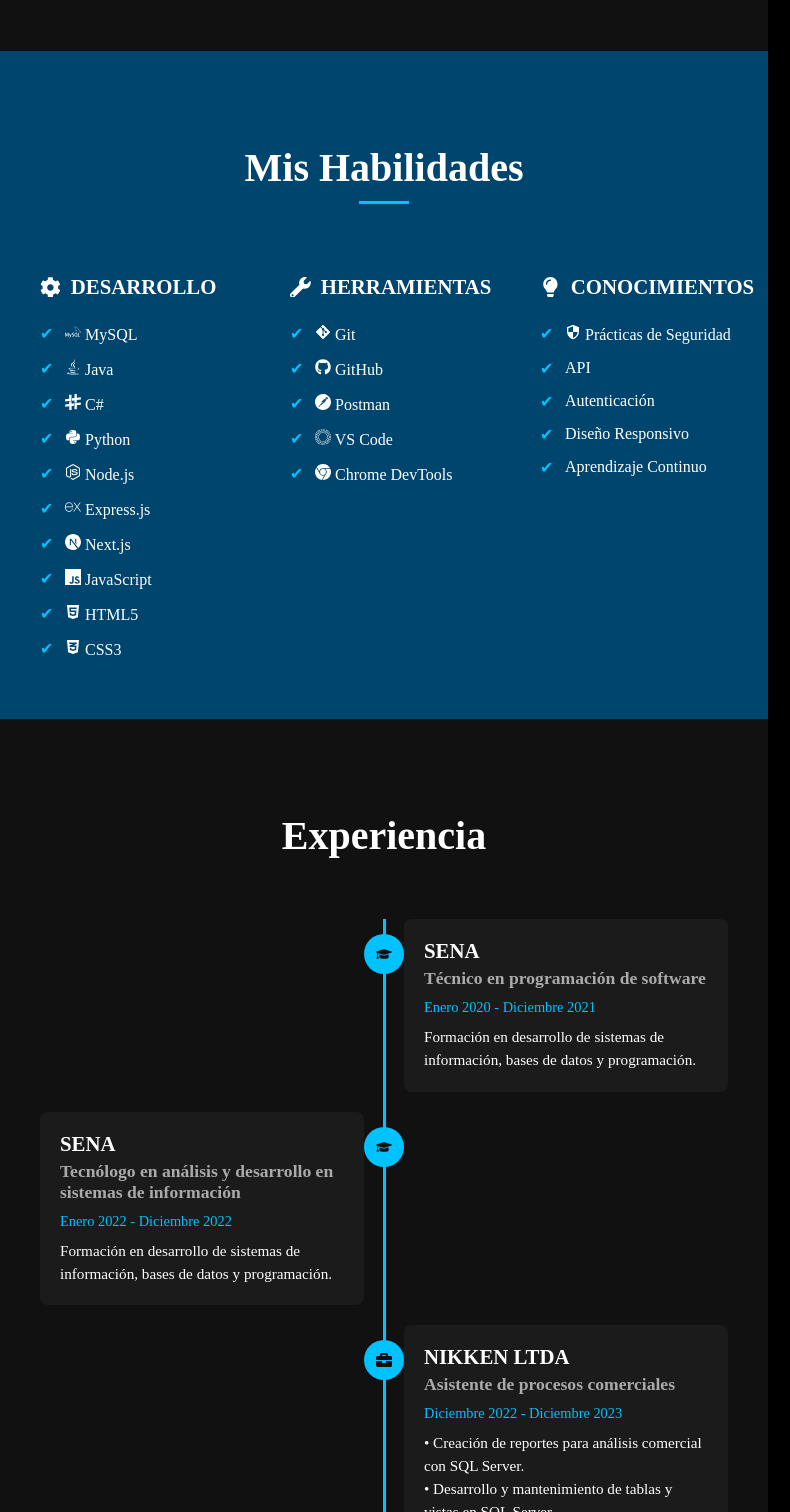
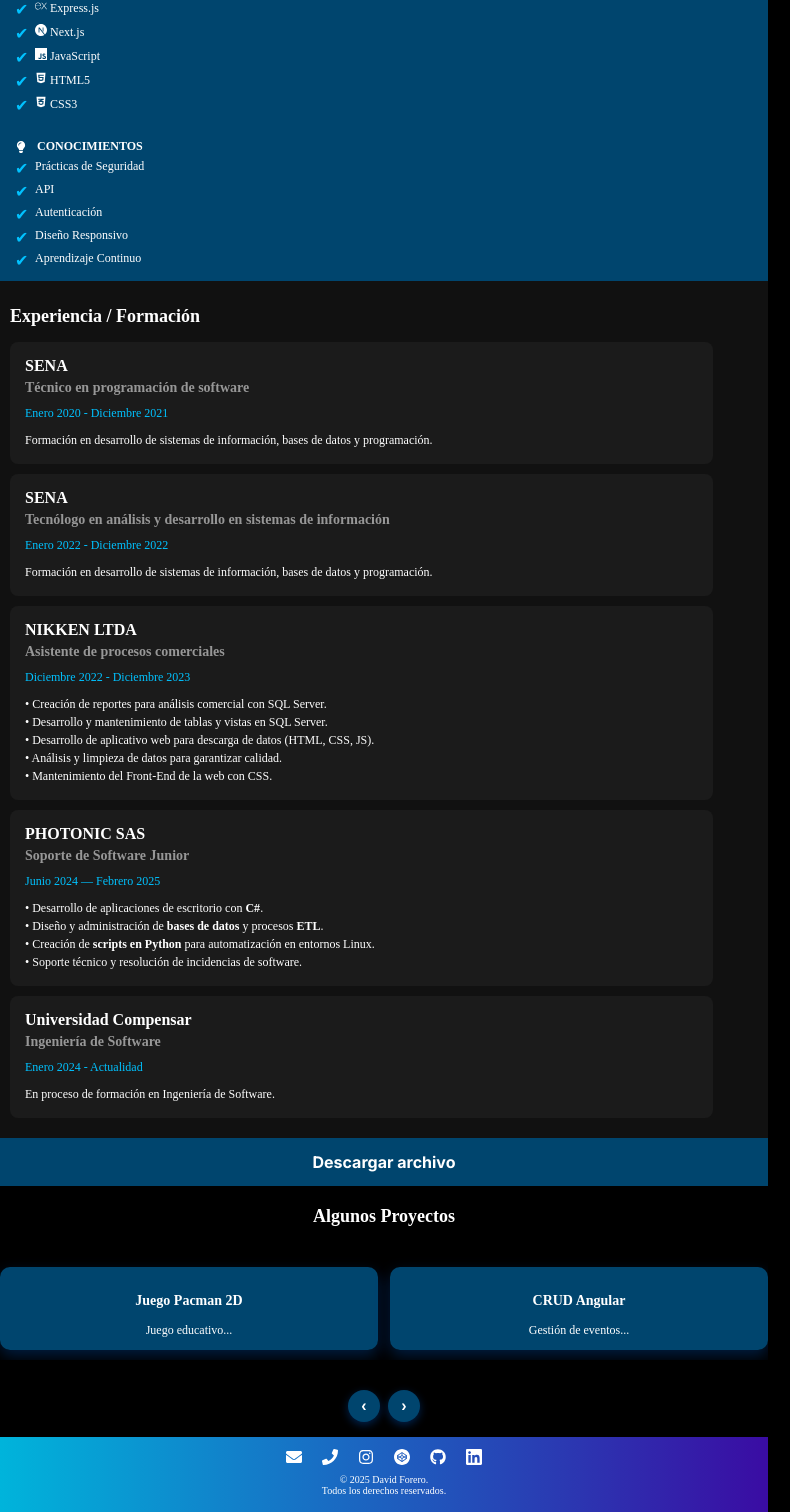
Before and after one commit to DavidForero2004/curriculum, a Next.js app in the folder portafolio/: page /dev0 in a window 768 px wide. Shown: the part 1259-2771 px from the top of the page, 790 px wide, since content can reach past the window. Built offline with nearby package versions, Linux system fonts and the light colour scheme; a web font is replaced by a local one.

Commit message:
styles-mobile-dev0

```diff
--- a/portafolio/src/components/dev0/experience.tsx
+++ b/portafolio/src/components/dev0/experience.tsx
@@ -9,7 +9,7 @@ export default function Experience() {
   return (
 
  <section className="banner-experience fade-section" id="experience-section">
-        <h2 className="experience-title">Experiencia</h2>
+        <h2 className="experience-title">Experiencia / Formación</h2>
         <div className="timeline">
           {/* Item 1 */}
           <div className="timeline-item right">
--- a/portafolio/src/components/dev0/habilidades.tsx
+++ b/portafolio/src/components/dev0/habilidades.tsx
@@ -22,7 +22,6 @@ import {
   FaWrench,
   FaLightbulb,
 } from "react-icons/fa";
-import { MdSecurity } from "react-icons/md";
 
 export default function Habilidades() {
   return (
@@ -96,7 +95,7 @@ export default function Habilidades() {
           </h3>
           <div className="skills-grid">
             <div className="skill-card">
-              <MdSecurity /> <span>Prácticas de Seguridad</span>
+             <span>Prácticas de Seguridad</span>
             </div>
             <div className="skill-card">
               <span>API</span>
--- a/portafolio/src/components/dev0/projects.tsx
+++ b/portafolio/src/components/dev0/projects.tsx
@@ -1,63 +1,111 @@
-import { inter } from "../../../public/fonts/font";
-import { useState } from "react";
+import { useEffect, useRef, useState } from "react";
+
+interface Project {
+  id: number;
+  title: string;
+  desc: string;
+}
 
 export default function Habilidades() {
-
-    // --- CARRUSEL ---
-      const [currentIndex, setCurrentIndex] = useState(0);
-      const visibleItems = 3;
-
-      const projects = [
+  const projects: Project[] = [
     {
       id: 1,
       title: "Gestor de Inventario",
-          desc: "Sistema para gestionar inventario en un bar, con registro de eventos y reportes.",
+      desc: "Sistema para gestionar inventario...",
     },
-        {
-          id: 2,
-          title: "Juego Pacman 2D",
-          desc: "Juego educativo en JavaScript, HTML y CSS, inspirado en Pacman.",
-        },
-        {
-          id: 3,
-          title: "CRUD Angular",
-          desc: "Gestión de eventos y roles, con Angular y MySQL.",
-        },
-        {
-          id: 4,
-          title: "App Calculadora",
-          desc: "Aplicación móvil de calculadora en Android (Kotlin y Java).",
-        },
-        {
-          id: 5,
-          title: "Portafolio Next.js",
-          desc: "Este mismo portafolio, construido con Next.js y React Icons.",
-        },
+    { id: 2, title: "Juego Pacman 2D", desc: "Juego educativo..." },
+    { id: 3, title: "CRUD Angular", desc: "Gestión de eventos..." },
+    { id: 4, title: "App Calculadora", desc: "Aplicación móvil..." },
+    { id: 5, title: "Portafolio Next.js", desc: "Este mismo portafolio..." },
   ];
 
+  const visibleItems = 2; // tarjetas visibles a la vez
+  const autoplay = true;
+  const autoplayInterval = 5000;
+  const loop = true;
+
   const totalItems = projects.length;
-      const maxIndex = totalItems - visibleItems;
+  const [currentIndex, setCurrentIndex] = useState(0);
+
+  const containerRef = useRef<HTMLDivElement>(null);
+  const trackRef = useRef<HTMLDivElement>(null);
+
+  const [cardWidthPx, setCardWidthPx] = useState(0);
+  const [gapPx, setGapPx] = useState(0);
+
+  // recalcular anchos y gaps al montar y redimensionar
+  useEffect(() => {
+    function recalc() {
+      const container = containerRef.current;
+      const track = trackRef.current;
+      if (!container || !track) return;
+
+      const containerW = container.clientWidth;
+      const gapStr =
+        window.getComputedStyle(track).getPropertyValue("gap") || "0px";
+      const gap = parseFloat(gapStr);
+
+      const v = Math.min(visibleItems, totalItems);
+      const cardW = (containerW - gap * (v - 1)) / v;
+
+      setGapPx(gap);
+      setCardWidthPx(cardW);
+
+      // ajustar currentIndex por si cambia tamaño
+      const maxIndex = Math.max(0, totalItems - v);
+      setCurrentIndex((prev) => Math.min(prev, maxIndex));
+    }
+
+    recalc();
+    window.addEventListener("resize", recalc);
+    return () => window.removeEventListener("resize", recalc);
+  }, [visibleItems, totalItems]);
+
+  // calcular maxTranslateX
+  const maxTranslate =
+    trackRef.current && containerRef.current
+      ? trackRef.current.scrollWidth - containerRef.current.clientWidth
+      : 0;
+  const maxIndex = Math.max(0, totalItems - visibleItems);
 
   const nextSlide = () => {
-        setCurrentIndex((prev) => (prev < maxIndex ? prev + 1 : prev));
+    setCurrentIndex((prev) => (prev < maxIndex ? prev + 1 : loop ? 0 : prev));
   };
 
   const prevSlide = () => {
-        setCurrentIndex((prev) => (prev > 0 ? prev - 1 : prev));
+    setCurrentIndex((prev) => (prev > 0 ? prev - 1 : loop ? maxIndex : 0));
   };
+
+  // autoplay
+  useEffect(() => {
+    if (!autoplay) return;
+    const id = setInterval(() => {
+      nextSlide();
+    }, autoplayInterval);
+    return () => clearInterval(id);
+  }, [autoplay, autoplayInterval, cardWidthPx, gapPx, maxTranslate]);
+
+  const translateX = Math.min(
+    currentIndex * (cardWidthPx + gapPx),
+    maxTranslate
+  );
+
   return (
+    <section className="banner-projects fade-section" id="projects-section">
+      <h2 className="projects-title">Algunos Proyectos</h2>
 
-      <section className="banner-projects fade-section" id="projects-section">
-        <h2 className={`${inter.className} projects-title`}>Algunos Proyectos</h2>
-        <div className="carousel-container">
+      <div className="carousel-container" ref={containerRef}>
         <div
           className="carousel-track"
-            style={{
-              transform: `translateX(-${currentIndex * (100 / visibleItems)}%)`,
-            }}
+          ref={trackRef}
+          style={{ transform: `translateX(-${translateX}px)` }}
         >
           {projects.map((p) => (
-              <div key={p.id} className="project-card">
+            <div
+              key={p.id}
+              className="project-card"
+              style={{ width: cardWidthPx ? `${cardWidthPx}px` : "auto" }}
+            >
               <h3>{p.title}</h3>
               <p>{p.desc}</p>
             </div>
@@ -65,10 +113,13 @@ export default function Habilidades() {
         </div>
       </div>
 
-        {/* Botones */}
       <div className="carousel-buttons">
-          <button onClick={prevSlide}>‹</button>
-          <button onClick={nextSlide}>›</button>
+        <button onClick={prevSlide} aria-label="Anterior">
+          ‹
+        </button>
+        <button onClick={nextSlide} aria-label="Siguiente">
+          ›
+        </button>
       </div>
     </section>
   );
--- a/portafolio/src/styles/dev0/page.css
+++ b/portafolio/src/styles/dev0/page.css
@@ -17,7 +17,7 @@
   text-align: center;
 
   /* 🔹 transición definida SOLO aquí */
-  transition:2s ease-in-out;
+  transition: 2s ease-in-out;
 }
 
 .banner-intro:hover {
@@ -60,9 +60,8 @@ p {
   justify-content: center;
   font-weight: bold;
   position: absolute;
-  bottom: 50;
+  bottom: 1px;
 }
-
 
 /* 🔹 NAV LINKS */
 .nav-links {
@@ -145,7 +144,6 @@ p {
 .circle-span:hover {
   transform: scale(1.2);
 }
-
 
 .banner-about {
   background-color: #111;
@@ -438,7 +436,7 @@ p {
   border-radius: 12px;
   text-align: center;
   max-width: 300px;
-  box-shadow: 0 8px 25px rgba(0,0,0,0.3);
+  box-shadow: 0 8px 25px rgba(0, 0, 0, 0.3);
   animation: pop-in 0.3s ease-out;
 }
 
@@ -467,10 +465,15 @@ p {
 }
 
 @keyframes pop-in {
-  0% { transform: scale(0.7); opacity: 0; }
-  100% { transform: scale(1); opacity: 1; }
+  0% {
+    transform: scale(0.7);
+    opacity: 0;
+  }
+  100% {
+    transform: scale(1);
+    opacity: 1;
+  }
 }
-
 
 .download-cv {
   position: relative;
@@ -531,122 +534,255 @@ p {
   transform: translateY(0);
 }
 
+/* Animación de aparición con scroll */
+.fade-section {
+  opacity: 0.35;
+  transform: translateY(0);
+  transition: opacity 0.3s linear, transform 0.3s linear;
+}
+
+.visible-section {
+  opacity: 1;
+  transform: translateY(0);
+  transition: 0.1s;
+}
+
+/* ===================== */
+/* CARRUSEL RESPONSIVE   */
+/* ===================== */
+
 .carousel-container {
-  width: 80%;
+  width: 95%;
   overflow: hidden;
   position: relative;
-  margin: 40px auto;
-  padding: 20px 0;
+  margin: 30px auto;
+  padding: 10px 0;
 }
 
 .carousel-track {
   display: flex;
-  transition: transform 0.6s ease-in-out;
-  gap: 20px;
-}
-.projects-title{
-  margin-top: 35px;
-  font-size: 3em;
-color: whitesmoke;
-text-align: center;
+  gap: 16px;
+  transition: transform 0.45s cubic-bezier(0.2, 0.8, 0.2, 1);
+  will-change: transform;
 }
 
 .project-card {
-  flex: 0 0 calc((100% - 50px) / 3); /* 3 visibles, con gap de 20px */
-
-  background: linear-gradient(135deg, #00456e, #00456e); /* Azul degradado */
+  flex: 0 0 auto;
+  background: linear-gradient(135deg, #00456e, #00456e);
   color: white;
-  padding: 20px;
-  border-radius: 16px;
+  padding: 16px;
+  border-radius: 12px;
   box-sizing: border-box;
-  box-shadow: 0 8px 20px rgba(0, 114, 255, 0.25);
+  box-shadow: 0 6px 15px rgba(0, 114, 255, 0.25);
   text-align: center;
   cursor: pointer;
   transition: transform 0.3s ease, box-shadow 0.3s ease;
-  position: relative;
-  overflow: hidden;
 }
 
-/* ✨ Animación hover */
 .project-card:hover {
-  transform: translateY(-8px) scale(1.03);
-  box-shadow: 0 12px 30px rgba(0, 114, 255, 0.4);
+  transform: translateY(-5px) scale(1.02);
+  box-shadow: 0 10px 25px rgba(0, 114, 255, 0.35);
 }
 
-/* Animación decorativa (borde brillante) */
-.project-card::before {
-  content: "";
-  position: absolute;
-  top: -50%;
-  left: -50%;
-  width: 200%;
-  height: 200%;
-  background: radial-gradient(circle, rgba(255,255,255,0.15) 20%, transparent 60%);
-  transform: rotate(25deg);
-  transition: opacity 0.3s ease;
-  opacity: 0;
-}
-
-.project-card:hover::before {
-  opacity: 1;
-}
-
-/* Títulos */
-.project-card h3 {
-  font-size: 1.3rem;
-  font-weight: bold;
-  margin-bottom: 10px;
-}
-
-/* Descripciones */
-.project-card p {
-  font-size: 1rem;
-  line-height: 1.4;
-  opacity: 0.9;
-}
-
+/* Botones */
 .carousel-buttons {
   display: flex;
   justify-content: center;
-  gap: 15px;
-  margin-top: 20px;
-  margin-bottom: 20px;
+  gap: 10px;
+  margin-top: 15px;
 }
 
 .carousel-buttons button {
-  width: 42px;
-  height: 42px;
+  width: 38px;
+  height: 38px;
   border-radius: 50%;
   border: none;
   background: #00456e;
   color: white;
-  font-size: 1.2rem;
+  font-size: 1.1rem;
   font-weight: bold;
   cursor: pointer;
-  box-shadow: 0 4px 10px rgba(0, 114, 255, 0.3);
+  box-shadow: 0 3px 8px rgba(0, 114, 255, 0.3);
   transition: background 0.3s ease, transform 0.2s ease;
 }
 
 .carousel-buttons button:hover {
   background: #005fd1;
-  box-shadow: 0 0 8px 10px #005ed185;
-
   transform: scale(1.1);
 }
 
-/* Animación de aparición con scroll */
-.fade-section {
-  opacity: 0.35;
-  transform: translateY(0);
-   transition: opacity 0.3s linear, transform 0.3s linear;
+/** MOBILE **/
+@media (min-width: 320px) and (max-width: 768px) {
+  .banner-about {
+    flex-direction: column;
+    height: auto;
+    text-align: center;
+  }
+  .image-about {
+    display: none;
+  }
+  #name {
+    font-size: 32px;
+  }
+  #occupation {
+    font-size: 14px;
+  }
+  .text-about {
+    padding: 15px;
+  }
+  .text-about h1,
+  .skills-title,
+  .experience-title {
+    font-size: 18px;
+    text-decoration: dashed;
+    margin-bottom: 10px;
+    text-align: start;
+  }
+  .skills-title::after {
+    margin: 10px 0 0 0;
+  }
+  .text-about p {
+    font-size: 14px;
+  }
+  .nav-links {
+    display: none;
+  }
+  .banner-skills {
+    padding: 15px;
+  }
+  .container-dev {
+    display: flex;
+    width: 100%;
+    flex-wrap: wrap;
+    gap: 5px;
+  }
+  .skills-category h3 {
+    font-size: 12px;
+    margin-bottom: 5px;
+  }
+  .skills-grid {
+    gap: 8px;
+  }
+  .skill-card {
+    font-size: 12px;
+    padding-left: 20px;
+  }
+  .skills-category:nth-child(1),
+  .skills-category:nth-child(2) {
+    min-width: 35%;
+    width: 35%;
+  }
+  .skills-category:nth-child(3) {
+    margin-top: 10px;
+    min-width: 100%;
+    width: 100%;
+  }
+  .banner-experience {
+    padding: 10px;
+  }
+  .experience-title {
+    font-size: 18px;
+    margin-bottom: 15px;
+    text-decoration: solid;
+  }
+  .timeline-content {
+    width: 100%;
+    padding: 15px;
+    margin: 0;
+  }
+  .timeline-content h3 {
+    font-size: 16px;
+  }
+  .timeline-content h4 {
+    font-size: 14px;
+    color: #979797;
+  }
+  .timeline-content span {
+    font-size: 12px;
+  }
+  .timeline-content p {
+    font-size: 12px;
+  }
+  .timeline-item {
+    width: 90%;
+    position: auto;
+    margin-bottom: 10px;
+  }
+  .timeline-item.right {
+    left: 0;
+  }
+  .timeline-icon {
+    display: none;
+  }
+  .timeline::after {
+    background-color: transparent;
+  }
+  .download-cv {
+    height: 3em;
+  }
+  .file h1 {
+    font-size: 16px;
+  }
+  .download-cv .file #download-icon {
+    position: absolute;
+    font-size: 1.5rem;
+    opacity: 0;
+    transform: translateY(20px);
+    transition: all 0.4s ease;
+  }
+  .carousel-container {
+    width: 100%;
+    padding: 10px 0;
+  }
+
+  .carousel-track {
+    gap: 12px;
+  }
+
+  .project-card {
+    padding: 12px;
+    border-radius: 10px;
+  }
+  .projects-title {
+    color: #fff;
+    text-align: center;
+    font-size: 18px;
+    margin-top: 20px;
+    margin-bottom: 5px;
+  }
+  .project-card h3 {
+    font-size: 14px;
+  }
+
+  .project-card p {
+    font-size: 12px;
+  }
+
+  .carousel-buttons {
+    gap: 8px;
+    margin-bottom: 15px;
+  }
+
+  .carousel-buttons button {
+    width: 32px;
+    height: 32px;
+    font-size: 1rem;
+  }
+
+  .footer-dev0 {
+    padding: 30px;
+    height: 1em;
+  }
+  .footer-dev0 p {
+    font-size: 10px;
+    margin: 5px;
 }
 
-.visible-section {
-  opacity: 1;
-  transform: translateY(0);
-  transition:  0.1s ;
+.footer-icons {
+    margin-bottom: 0px;
 }
 
-
-
-/*animations*/
+.footer-icons a {
+    font-size: 16px;
+}
+}
--- a/portafolio/src/styles/global.css
+++ b/portafolio/src/styles/global.css
@@ -5,90 +5,6 @@ body {
   box-sizing: border-box;
   background-color: black;
 }
-#span {
-  display: none;
-}
-.antialiased {
-  -webkit-font-smoothing: antialiased;
-  -moz-osx-font-smoothing: grayscale;
-}
-.rounded-img {
-  position: absolute;
-  bottom: 15px;
-  right: 15px;
-  border-radius: 50%;
-  background-color: white;
-}
-.main-container {
-  display: flex;
-  flex-direction: column;
-  align-items: center;
-  justify-content: center;
-  width: 100%;
-  height: 100%;
-  gap: 5rem;
-}
-.title h1 {
-  color: white;
-  font-size: 5em;
-  margin: 0;
-  padding: 0;
-}
-
-.btn-container {
-  display: flex;
-  flex-direction: row;
-  align-items: center;
-  justify-content: center;
-  width: 100%;
-  gap: 1em;
-}
-
-#btn-shape {
-  background-color: transparent;
-  border: 2px solid white;
-  margin: 5px;
-  color: white;
-  font-size: 1.5em;
-  border-radius: 5px;
-  width: 8em;
-  height: 3em;
-  font-weight: 500;
-  transition-duration: 1s;
-  -webkit-font-smoothing: antialiased;
-  -moz-osx-font-smoothing: grayscale;
-}
-#btn-shape:hover {
-  scale: 1.1;
-  box-shadow: 0 0 10px white;
-}
-
-/**  MOBILE  **/
-@media (min-width: 320px) and (max-width: 480px) {
-  .btn-container {
-    gap: 0.5em;
-  }
-  .title h1 {
-    z-index: 1;
-    font-size: 1.5em;
-    border-bottom: 1px dashed white;
-  }
-  .btn-container {
-    z-index: 1;
-    flex-direction: row;
-    flex-wrap: wrap;
-  }
-  #btn-shape {
-    width: 6em;
-    height: 2.5em;
-    font-size: 1.2em;
-  }
-  @keyframes move {
-    100% {
-      transform: translate3d(0, 0, 1px) rotate(360deg);
-    }
-  }
-
 .background {
   position: fixed;
   width: 100vw;
@@ -100,6 +16,7 @@ body {
 }
 
 .background #span {
+  z-index: 0;
   display: block;
   width: 11vmin;
   height: 11vmin;
@@ -184,4 +101,130 @@ body {
   transform-origin: 20vw -21vh;
   box-shadow: -22vmin 0 2.9562499361489074vmin;
 }
+.antialiased {
+  -webkit-font-smoothing: antialiased;
+  -moz-osx-font-smoothing: grayscale;
 }
+@keyframes move {
+  100% {
+    transform: translate3d(0, 0, 1px) rotate(360deg);
+  }
+}
+.rounded-img {
+  position: absolute;
+  bottom: 15px;
+  right: 15px;
+  border-radius: 50%;
+  background-color: white;
+}
+.main-container {
+  display: flex;
+  flex-direction: column;
+  align-items: center;
+  justify-content: center;
+  width: 100%;
+  height: 100%;
+  gap: 5rem;
+}
+.title {
+  z-index: 1;
+}
+
+.title h1 {
+  z-index: 1;
+  color: white;
+  font-size: 5em;
+  margin: 0;
+  padding: 0;
+}
+
+.btn-container {
+  z-index: 1;
+  display: flex;
+  flex-direction: row;
+  align-items: center;
+  justify-content: center;
+  width: 100%;
+  gap: 1em;
+}
+
+#btn-shape {
+  background-color: transparent;
+  border: 2px solid white;
+  margin: 5px;
+  color: white;
+  font-size: 1.5em;
+  border-radius: 5px;
+  width: 8em;
+  height: 3em;
+  font-weight: 500;
+  transition-duration: 1s;
+  -webkit-font-smoothing: antialiased;
+  -moz-osx-font-smoothing: grayscale;
+}
+#btn-shape:hover {
+  scale: 1.1;
+  box-shadow: 0 0 10px white;
+}
+
+/**  MOBILE  **/
+@media (min-width: 320px) and (max-width: 480px) {
+  .btn-container {
+    gap: 0.5em;
+  }
+  .title h1 {
+    font-size: 1.5em;
+    border-bottom: 1px dashed white;
+  }
+  .btn-container {
+    flex-direction: row;
+    flex-wrap: wrap;
+  }
+  #btn-shape {
+    width: 6em;
+    height: 2.5em;
+    font-size: 1.2em;
+  }
+}
+
+/** TABLET **/
+
+@media (min-width: 481px) and (max-width: 768px) {
+  btn-container {
+    gap: 1em;
+  }
+  .title h1 {
+    font-size: 2.5em;
+    border-bottom: 1px dashed white;
+  }
+  .btn-container {
+    flex-direction: row;
+    flex-wrap: wrap;
+  }
+  #btn-shape {
+    width: 8em;
+    height: 2.5em;
+    font-size: 1.2em;
+  }
+}
+
+/**  DESKTOP  **/
+@media (min-width: 769px) {
+  .btn-container {
+    display: flex;
+    flex-direction: row;
+    flex-wrap: wrap;
+  }
+
+  .title h1 {
+    font-size: 4.5em;
+    border-bottom: 1px dashed white;
+  }
+}
+
+/**  LARGE DESKTOP  **/
+@media (min-width: 1200px) {
+  .btn-container {
+    gap: 1em;
+  }
+}
```
Lines whose indentation alone changed are shown as unchanged.
